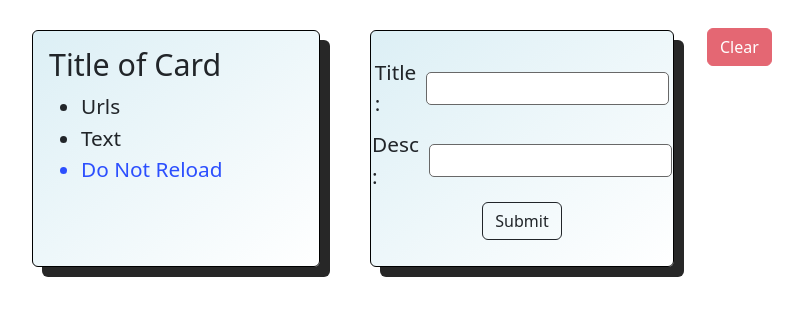
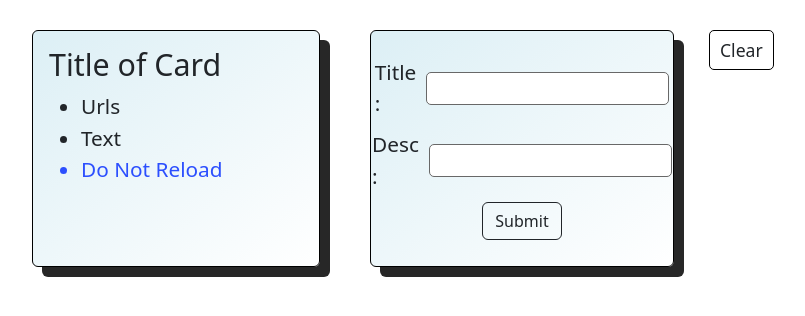
Before and after one commit to SikandarJODD/notes, a plain HTML site: page index.html in a window 1280 px wide. Shown: the whole page, without its empty margins (75-880 px from the left). Drawn offline with nearby package versions, Linux system fonts and the light colour scheme.

Commit message:
Added css

```diff
--- a/index.html
+++ b/index.html
@@ -44,7 +44,7 @@
                 </form>
             </div>
         </div>
-        <div class="btn btn-danger h-25 mt-2 mx-2 opacity-75" id="clear">Clear</div>
+        <div id="clear">Clear</div>
     </div>
     <div class="mint container"></div>
 
--- a/sass/style.scss
+++ b/sass/style.scss
@@ -3,6 +3,24 @@
     padding: 0;
 }
 
+#clear {
+    border: 1px solid black;
+    height: fit-content;
+    padding: 6px 10px;
+    font-size: 1.1rem;
+    border-radius: 5px;
+    margin-top: 10px;
+    margin-left: 10px;
+    outline: none;
+
+    transition: all 0.3s ease;
+    cursor: pointer;
+    &:hover {
+        transform: translateY(-3px) translateX(-3px);
+        transition: all 0.3s ease;
+        box-shadow: 4px 4px rgba(33, 33, 33, 0.93);
+    }
+}
 
 .container {
     display: flex;
```
Also changed, not shown: sass/style.css, 1 other file.
